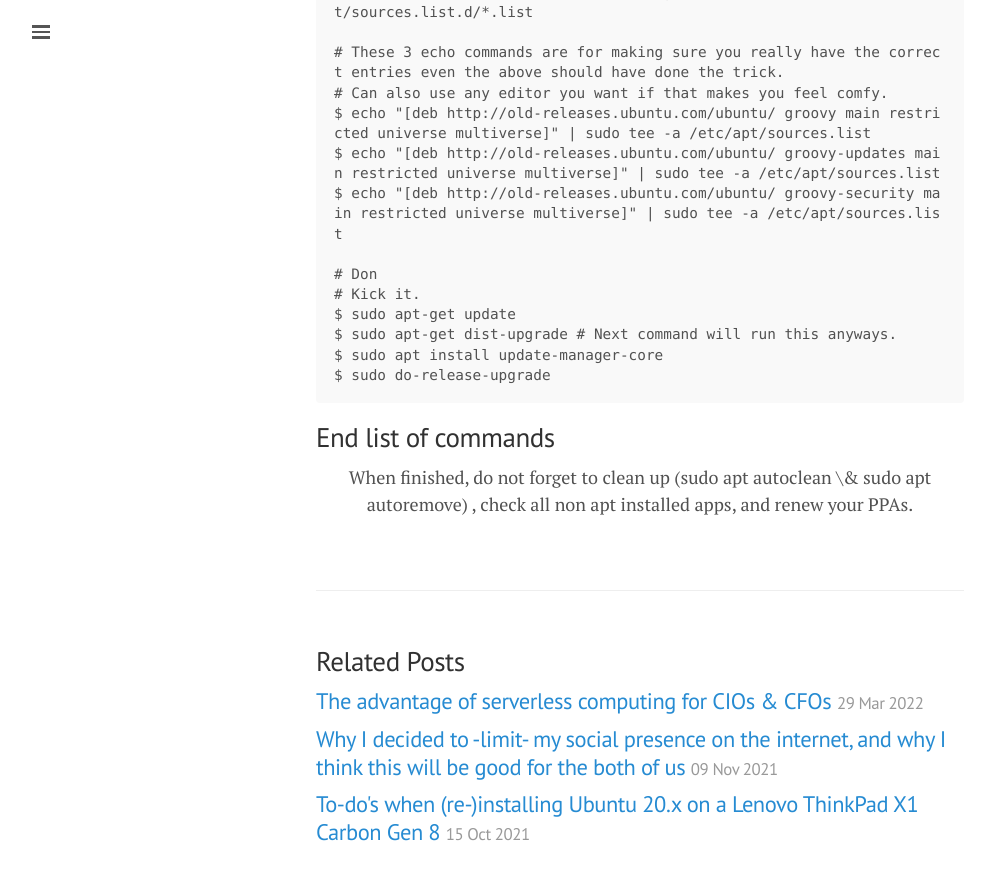
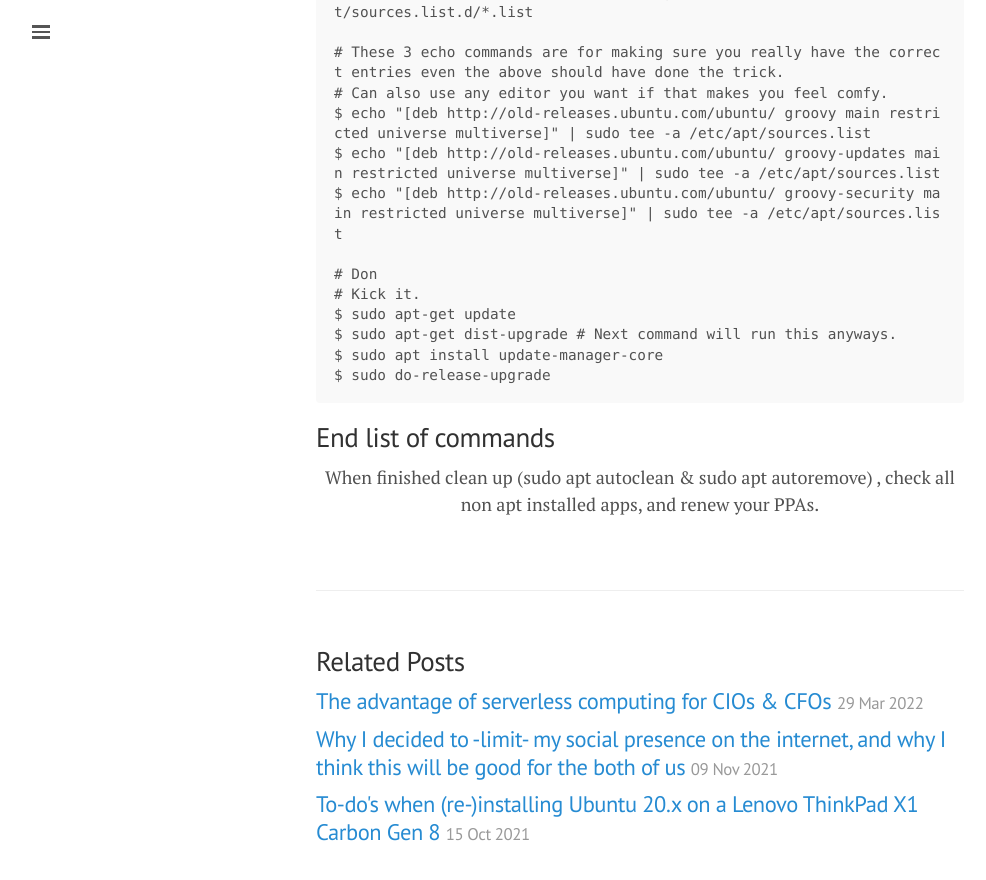
Before and after one commit to lgeurts/lgeurts.github.io, a Jekyll site: the page built from _posts/2022-08-24-ubuntu-upgrade-notes-20.x-to-22.x-for-x1-carbon-gen8.md, in a window 1280 px wide and 900 px high, scrolled down 1379 px. Shown: the top 880 px of the window, without its empty margins (0-986 px from the left). Built offline with Jekyll 4.4.1, drawn with Linux system fonts in a browser that asks for light colours; nearby versions of some CDN libraries; comment, search, counter and statistics services are not loaded.

Commit message:
Update 2022-08-24-ubuntu-upgrade-notes-20.x-to-22.x-for-x1-carbon-gen8.md

```diff
--- a/_posts/2022-08-24-ubuntu-upgrade-notes-20.x-to-22.x-for-x1-carbon-gen8.md
+++ b/_posts/2022-08-24-ubuntu-upgrade-notes-20.x-to-22.x-for-x1-carbon-gen8.md
@@ -50,5 +50,5 @@
 ## End list of commands
 
 <p align="center">
-When finished, do not forget to clean up (sudo apt autoclean \& sudo apt autoremove) , check all non apt installed apps, and renew your PPAs.
+When finished clean up (sudo apt autoclean & sudo apt autoremove) , check all non apt installed apps, and renew your PPAs.
 </p>
```
